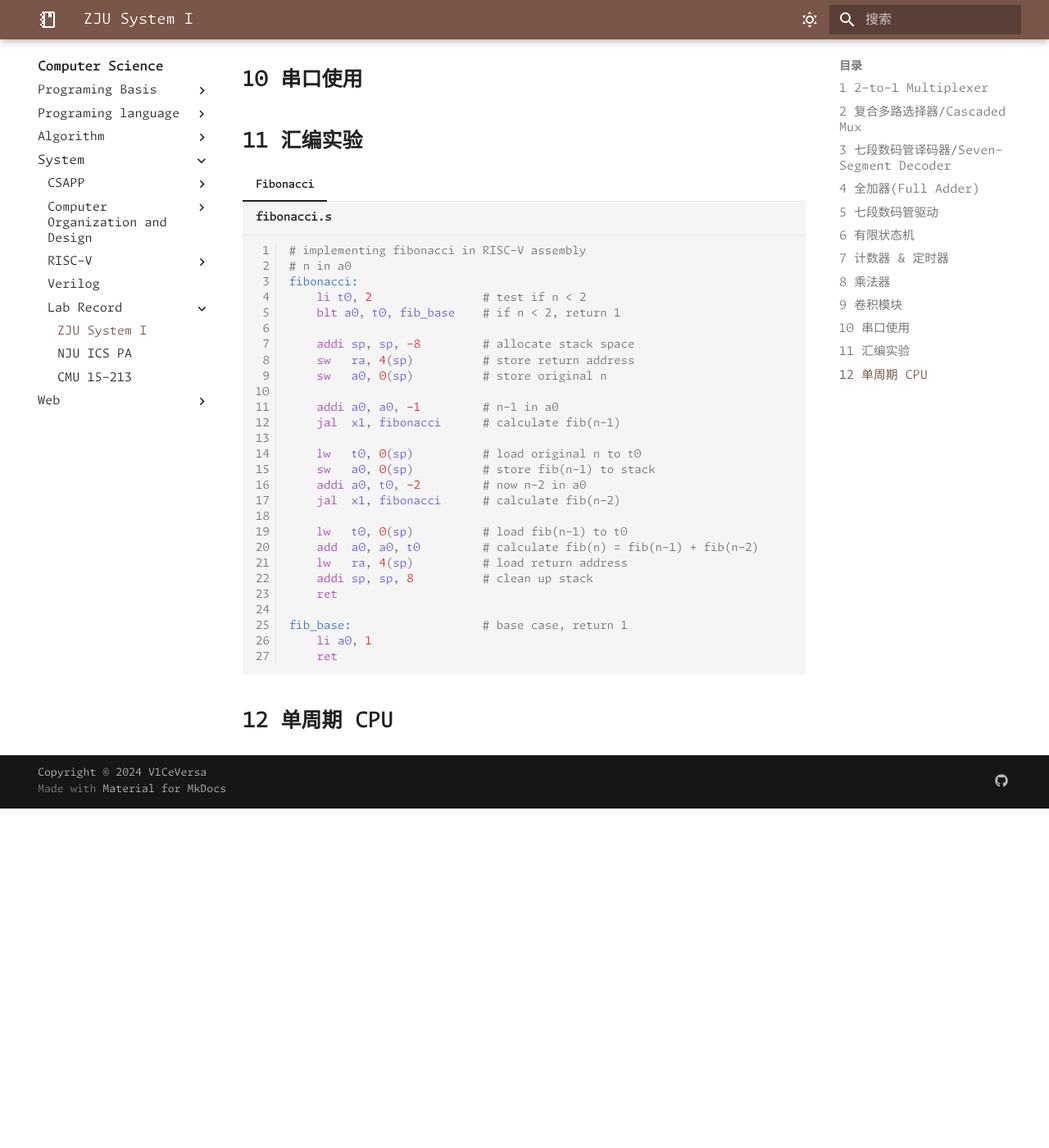
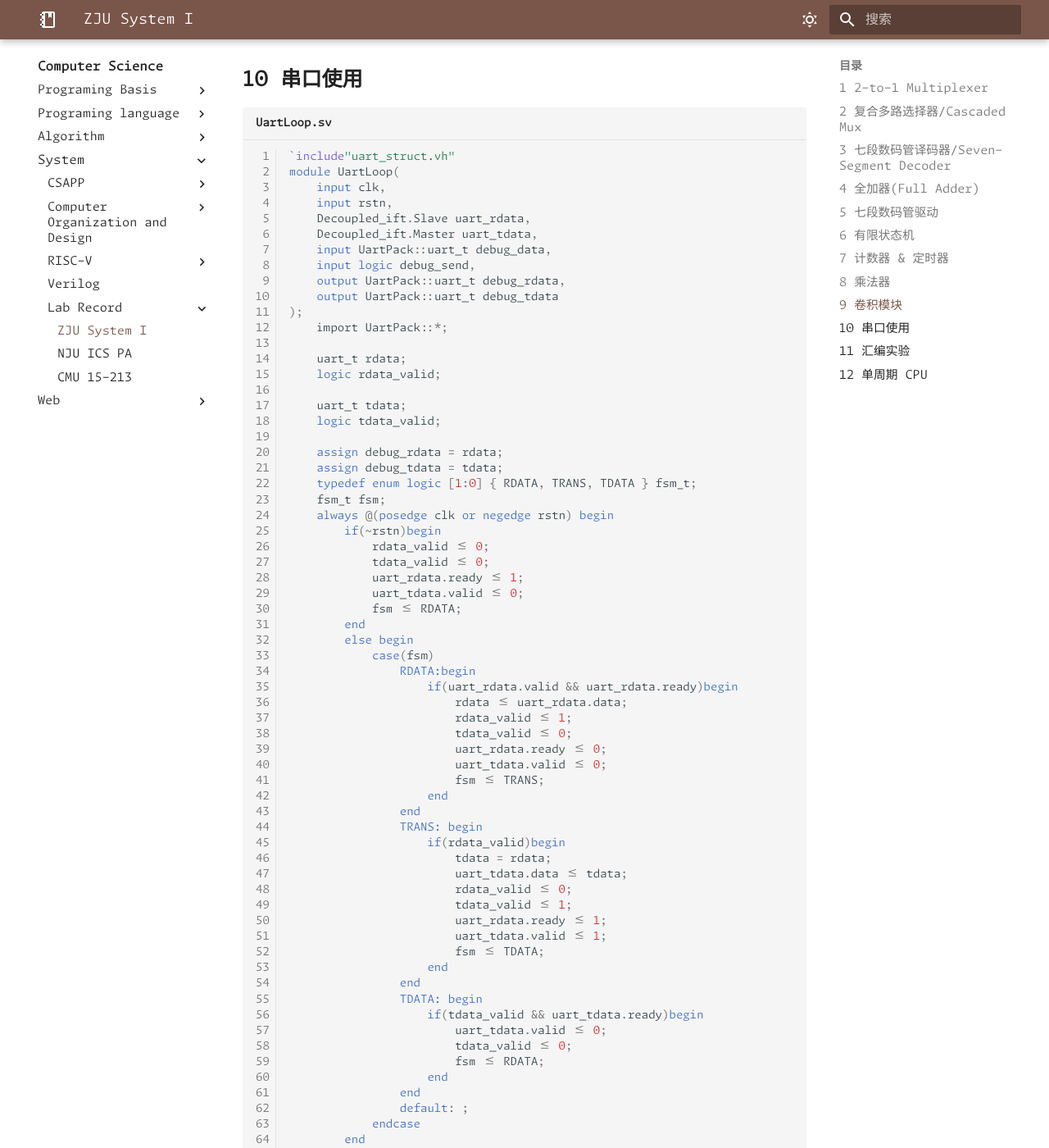
Before and after one commit to V1CeVersaa/V1CeVersaa.github.io, an MkDocs documentation site: the page built from docs/Computer Science/System/Lab Record/ZJU System I.md, in a window 1280 px wide and 1400 px high, scrolled down 7366 px. Shown: the whole window at 82% size. Built offline with MkDocs 1.6.1 and Material for MkDocs 9.7.7, drawn with Linux system fonts in a browser that asks for light colours; nearby versions of some CDN libraries; some web fonts are replaced; comment, search, counter and statistics services are not loaded; a style sheet for code colours, icons or effects is not loaded; before the commit the page ends 8352 px from its top, so only the background shows below that.

Commit message:
update: 240524 ver1

````diff
--- a/docs/Computer Science/System/Lab Record/ZJU System I.md
+++ b/docs/Computer Science/System/Lab Record/ZJU System I.md
@@ -821,6 +821,76 @@ if-else 必须在always块中使用，并且输出必须是reg类型。但是在
 
 ## 10 串口使用
 
+```Verilog title="UartLoop.sv"
+`include"uart_struct.vh"
+module UartLoop(
+    input clk,
+    input rstn,
+    Decoupled_ift.Slave uart_rdata,
+    Decoupled_ift.Master uart_tdata,
+    input UartPack::uart_t debug_data,
+    input logic debug_send,
+    output UartPack::uart_t debug_rdata,
+    output UartPack::uart_t debug_tdata
+);
+    import UartPack::*;
+
+    uart_t rdata;
+    logic rdata_valid;
+
+    uart_t tdata;
+    logic tdata_valid;
+
+    assign debug_rdata = rdata;
+    assign debug_tdata = tdata;
+    typedef enum logic [1:0] { RDATA, TRANS, TDATA } fsm_t;
+    fsm_t fsm;
+    always @(posedge clk or negedge rstn) begin
+        if(~rstn)begin
+            rdata_valid <= 0;
+            tdata_valid <= 0;
+            uart_rdata.ready <= 1;
+            uart_tdata.valid <= 0;
+            fsm <= RDATA;
+        end
+        else begin
+            case(fsm)
+                RDATA:begin
+                    if(uart_rdata.valid && uart_rdata.ready)begin
+                        rdata <= uart_rdata.data;
+                        rdata_valid <= 1;
+                        tdata_valid <= 0;
+                        uart_rdata.ready <= 0;
+                        uart_tdata.valid <= 0;
+                        fsm <= TRANS;
+                    end
+                end
+                TRANS: begin
+                    if(rdata_valid)begin
+                        tdata = rdata;
+                        uart_tdata.data <= tdata;
+                        rdata_valid <= 0;
+                        tdata_valid <= 1;
+                        uart_rdata.ready <= 1;
+                        uart_tdata.valid <= 1;
+                        fsm <= TDATA;
+                    end
+                end
+                TDATA: begin
+                    if(tdata_valid && uart_tdata.ready)begin
+                        uart_tdata.valid <= 0;
+                        tdata_valid <= 0;
+                        fsm <= RDATA;
+                    end
+                end
+                default: ;
+            endcase
+        end
+    end
+
+endmodule
+```
+
 ## 11 汇编实验
 
 === "Fibonacci"
````
